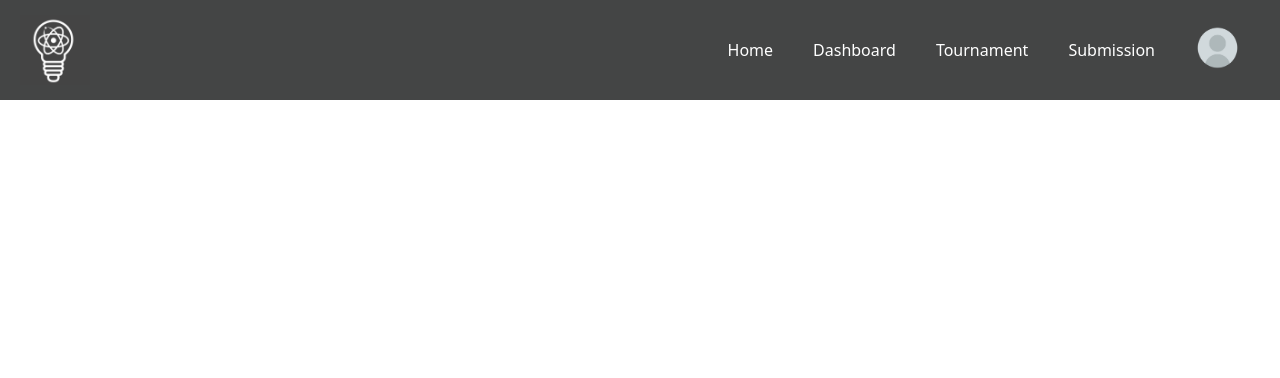
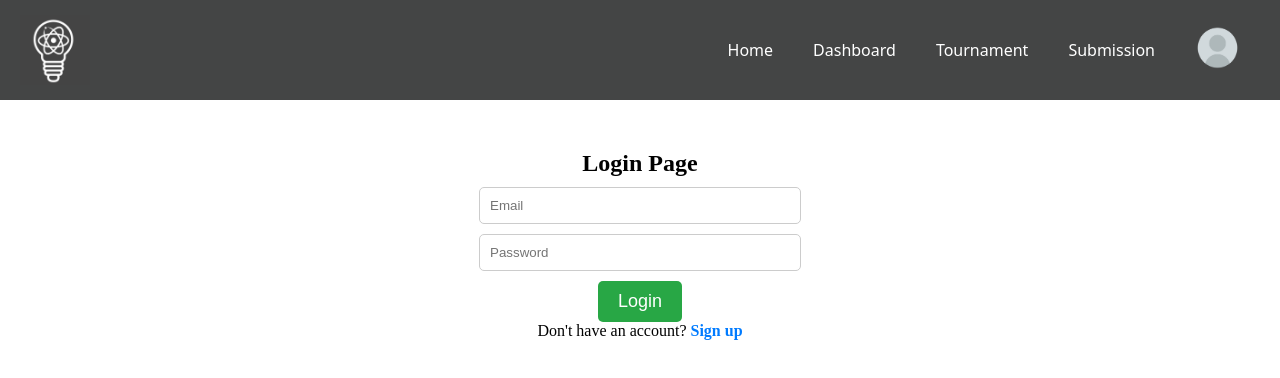
Before and after one commit to PriyaSK1601/sdsUltimateSTEM, a React (Create React App) app in the folder my-app/: page /login in a window 1280 px wide. Shown: the top 378 px of the page. Built offline with nearby package versions, Linux system fonts and the light colour scheme.

Commit message:
Login layout
just the layout before adding firebase

```diff
--- a/my-app/src/App.js
+++ b/my-app/src/App.js
@@ -1,18 +1,24 @@
 import "./App.css";
 import Navbar from "./components/Navbar";
+import Profile from "./pages/profile";
+import Login from "./pages/login";
+import Signup from "./pages/signup";
 import { BrowserRouter as Router, Route, Routes } from "react-router-dom";
+
 
 function App() {
   return (
     <div className="App">
       <Router>
         <Navbar />
+        <Routes>
+          <Route path="/profile" element={<Profile />} />
+          <Route path="/login" element={<Login />} />
+          <Route path="/signup" element={<Signup />} />
+        </Routes>
       </Router>
     </div>
   );
 }
 
 export default App;
-
-//hey testing
-//hiiiii
--- /dev/null
+++ b/my-app/src/pages/login.js
@@ -0,0 +1,19 @@
+import React from "react";
+import { useNavigate } from "react-router-dom";
+import "../styles/login.css";
+
+function Login() {
+  const navigate = useNavigate();
+
+  return (
+    <div className="login-container">
+      <h2>Login Page</h2>
+      <input type="email" placeholder="Email" className="input-field" />
+      <input type="password" placeholder="Password" className="input-field" />
+      <button className="auth-btn">Login</button>
+      <p>Don't have an account? <span className="link" onClick={() => navigate("/signup")}>Sign up</span></p>
+    </div>
+  );
+}
+
+export default Login;
--- /dev/null
+++ b/my-app/src/pages/profile.js
@@ -0,0 +1,18 @@
+import React from "react";
+import { useNavigate } from "react-router-dom";
+import "../styles/profile.css";
+
+function Profile() {
+  const navigate = useNavigate(); // Hook for navigation
+
+  return (
+    <div className="profile-container">
+      <h2>Profile Page</h2>
+      <button className="login-signup-btn" onClick={() => navigate("/login")}>
+        Login / Signup
+      </button>
+    </div>
+  );
+}
+
+export default Profile;
--- /dev/null
+++ b/my-app/src/pages/signup.js
@@ -0,0 +1,20 @@
+import React from "react";
+import { useNavigate } from "react-router-dom";
+import "../styles/signup.css";
+
+function Signup() {
+  const navigate = useNavigate();
+
+  return (
+    <div className="signup-container">
+      <h2>Signup Page</h2>
+      <input type="text" placeholder="Full Name" className="input-field" />
+      <input type="email" placeholder="Email" className="input-field" />
+      <input type="password" placeholder="Password" className="input-field" />
+      <button className="auth-btn">Sign Up</button>
+      <p>Already have an account? <span className="link" onClick={() => navigate("/login")}>Login</span></p>
+    </div>
+  );
+}
+
+export default Signup;
--- /dev/null
+++ b/my-app/src/styles/login.css
@@ -0,0 +1,39 @@
+.login-container {
+    text-align: center;
+    margin-top: 50px;
+  }
+
+  .input-field {
+    display: block;
+    margin: 10px auto;
+    padding: 10px;
+    width: 80%;
+    max-width: 300px;
+    border: 1px solid #ccc;
+    border-radius: 5px;
+  }
+
+  .auth-btn {
+    padding: 10px 20px;
+    font-size: 18px;
+    background-color: #999da0;
+    color: white;
+    border: none;
+    border-radius: 5px;
+    cursor: pointer;
+  }
+
+  .auth-btn:hover {
+    background-color: #0056b3;
+  }
+
+  .link {
+    color: #999da0;
+    cursor: pointer;
+    font-weight: bold;
+  }
+
+  .link:hover {
+    color: #5d5f61; /* Change to a darker shade for hover effect */
+    text-decoration: underline;
+  }
--- /dev/null
+++ b/my-app/src/styles/profile.css
@@ -0,0 +1,18 @@
+.profile-container {
+    text-align: center;
+    margin-top: 50px;
+  }
+
+  .login-signup-btn {
+    padding: 10px 20px;
+    font-size: 18px;
+    background-color: #999da0;
+    color: white;
+    border: none;
+    border-radius: 5px;
+    cursor: pointer;
+  }
+
+  .login-signup-btn:hover {
+    background-color: #5d5f61;
+  }
--- /dev/null
+++ b/my-app/src/styles/signup.css
@@ -0,0 +1,37 @@
+.signup-container {
+    text-align: center;
+    margin-top: 50px;
+  }
+
+  .input-field {
+    display: block;
+    margin: 10px auto;
+    padding: 10px;
+    width: 80%;
+    max-width: 300px;
+    border: 1px solid #ccc;
+    border-radius: 5px;
+  }
+
+  .auth-btn {
+    padding: 10px 20px;
+    font-size: 18px;
+    background-color: #28a745;
+    color: white;
+    border: none;
+    border-radius: 5px;
+    cursor: pointer;
+  }
+
+  .auth-btn:hover {
+    background-color: #218838;
+  }
+
+  .link {
+    color: #007bff;
+    cursor: pointer;
+  }
+
+  .link:hover {
+    text-decoration: underline;
+  }
```
